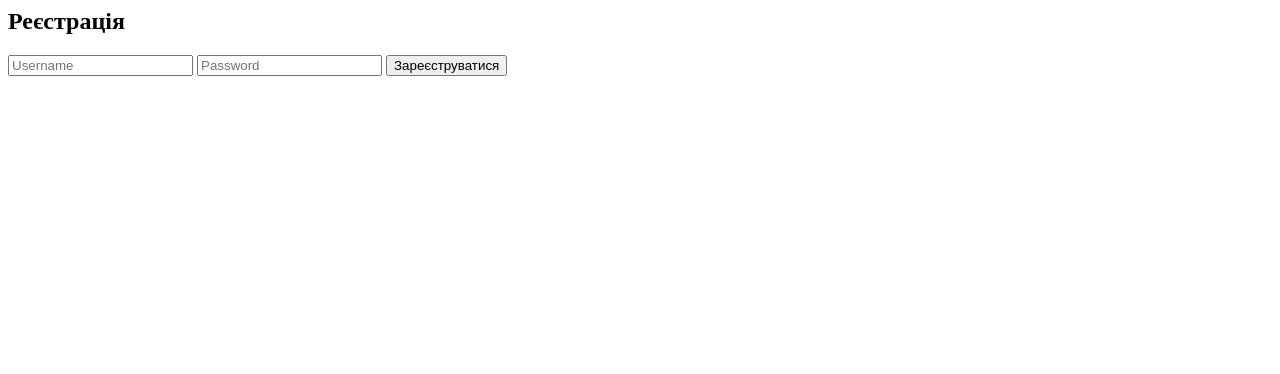
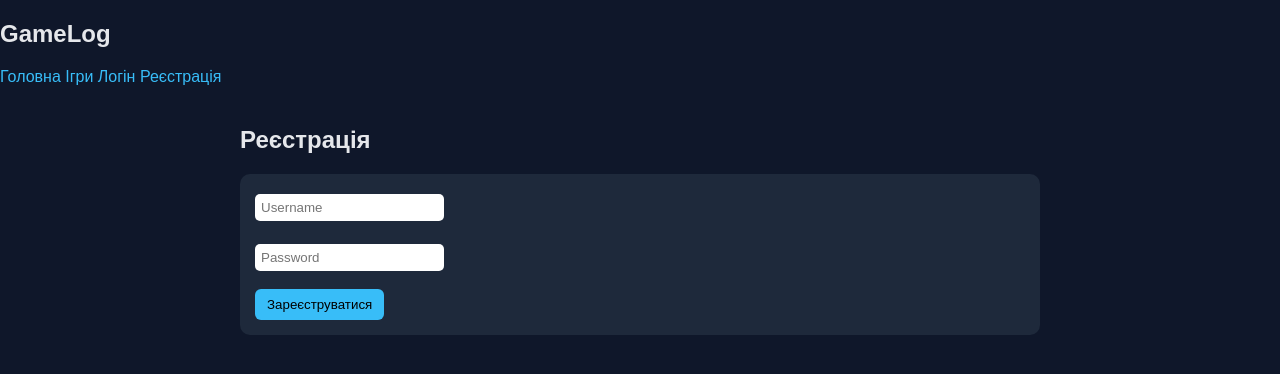
Before and after one commit to dtape1/GameLog, a Django app: page /register/ in a window 1280 px wide. Shown: the top 374 px of the page. Run offline with Django 5.2, Linux system fonts and the light colour scheme.

Commit message:
add basic styling and static files

```diff
--- /dev/null
+++ b/main/static/css/style.css
@@ -0,0 +1,48 @@
+body {
+    background-color: #0f172a;
+    color: #e5e7eb;
+    font-family: Arial, sans-serif;
+    margin: 0;
+    padding: 0;
+}
+
+a {
+    color: #38bdf8;
+    text-decoration: none;
+}
+
+a:hover {
+    text-decoration: underline;
+}
+
+.container {
+    width: 800px;
+    margin: 40px auto;
+}
+
+.card {
+    background-color: #1e293b;
+    padding: 15px;
+    margin-bottom: 15px;
+    border-radius: 10px;
+}
+
+button {
+    background-color: #38bdf8;
+    border: none;
+    padding: 8px 12px;
+    color: black;
+    border-radius: 6px;
+    cursor: pointer;
+}
+
+button:hover {
+    background-color: #0ea5e9;
+}
+
+input, select, textarea {
+    padding: 6px;
+    border-radius: 5px;
+    border: none;
+    margin-top: 5px;
+}
--- /dev/null
+++ b/main/templates/base.html
@@ -0,0 +1,33 @@
+{% load static %}
+<!DOCTYPE html>
+<html>
+<head>
+    <title>GameLog</title>
+    <link rel="stylesheet" href="{% static 'css/style.css' %}">
+</head>
+<body>
+
+<div class="navbar">
+    <h2>GameLog</h2>
+
+    <div>
+        <a href="/">Головна</a>
+        <a href="/games/">Ігри</a>
+
+        {% if user.is_authenticated %}
+            <a href="/profile/{{ user.username }}/">Профіль</a>
+            <a href="/logout/">Вийти</a>
+        {% else %}
+            <a href="/login/">Логін</a>
+            <a href="/register/">Реєстрація</a>
+        {% endif %}
+    </div>
+</div>
+
+<div class="container">
+    {% block content %}
+    {% endblock %}
+</div>
+
+</body>
+</html>
--- a/main/templates/register.html
+++ b/main/templates/register.html
@@ -1,8 +1,18 @@
+{% extends 'base.html' %}
+
+{% block content %}
+
 <h2>Реєстрація</h2>
 
+<div class="card">
 <form method="post">
     {% csrf_token %}
     <input type="text" name="username" placeholder="Username">
+    <br><br>
     <input type="password" name="password" placeholder="Password">
+    <br><br>
     <button type="submit">Зареєструватися</button>
 </form>
+</div>
+
+{% endblock %}
```
Also changed, not shown: main/templates/add_to_library.html (+8 -0 lines), main/templates/edit_comment.html (+9 -1 lines), main/templates/game_detail.html (+19 -10 lines), main/templates/game_list.html (+18 -27 lines), main/templates/home.html (+12 -21 lines), main/templates/login.html (+10 -0 lines), main/templates/profile.html (+14 -10 lines).
